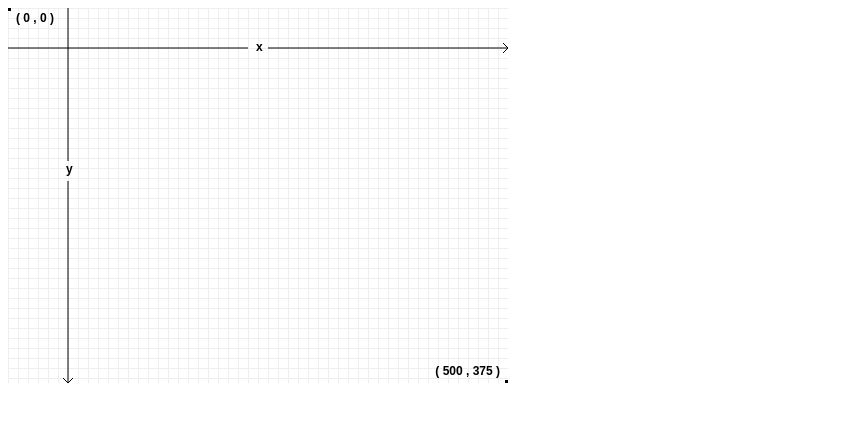
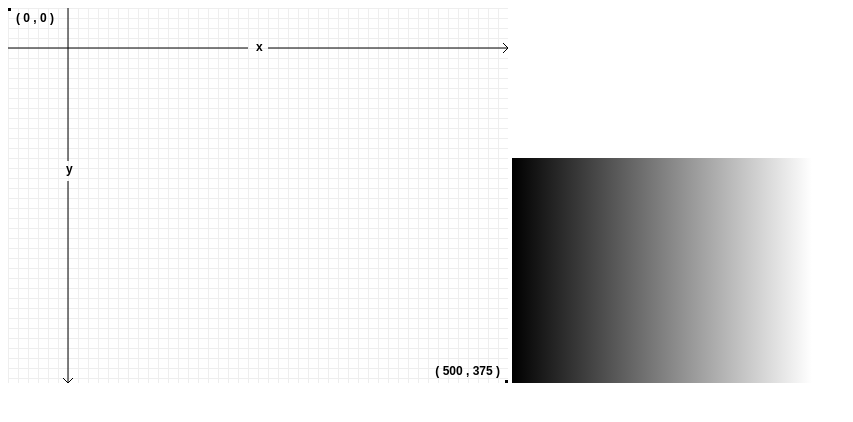
Before and after one commit to ryanmagoon/dive-into-html5, a plain HTML site: page canvas/index.html in a window 1280 px wide. Shown: the whole page, without its empty margins (0-853 px from the left). Drawn offline with Linux system fonts and the light colour scheme.

Commit message:
added gradient to canvas demo

```diff
--- a/canvas/index.html
+++ b/canvas/index.html
@@ -1,5 +1,6 @@
 <body>
     <canvas id="c" width="500" height="375"></canvas>
+    <canvas id="d" width="300" height="225"></canvas>
 
     <script src="script.js"></script>
 </body>
--- a/canvas/script.js
+++ b/canvas/script.js
@@ -1,3 +1,5 @@
+/* making the cartesian grid */
+
 var c_canvas = document.getElementById("c")
 var context = c_canvas.getContext("2d")
 
@@ -38,12 +40,29 @@ context.font = "bold 12px sans-serif"
 context.fillText("x", 248, 43)
 context.fillText("y", 58, 165)
 
+// from the top left of the text's bounding box
 context.textBaseline = "top"
 context.fillText("( 0 , 0 )", 8, 5)
 
+// from the bottom right of the text's bounding box
 context.textAlign = "right"
 context.textBaseline = "bottom"
 context.fillText("( 500 , 375 )", 492, 370)
 
+// drawing the dots as rectangles because I don't know how to draw circles yet.
 context.fillRect(0, 0, 3, 3)
 context.fillRect(497, 372, 3, 3)
+
+/* gradient demo */
+
+var d_canvas = document.getElementById("d")
+context = d_canvas.getContext("2d")
+
+// create the gradient style
+var my_gradient = context.createLinearGradient(0, 0, 300, 0)
+my_gradient.addColorStop(0, "black")
+my_gradient.addColorStop(1, "white")
+
+// fill in the rectangle with my gradient
+context.fillStyle = my_gradient
+context.fillRect(0, 0, 300, 225)
```
